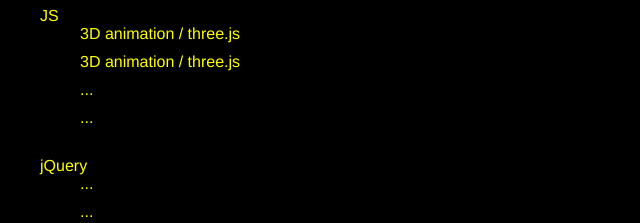
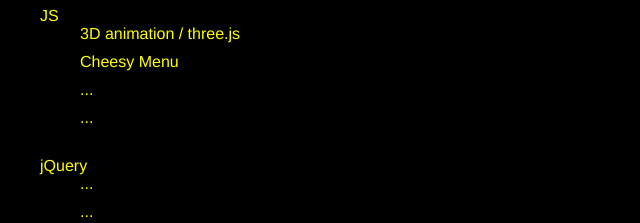
Before and after one commit to hille22/playground-web, a plain HTML site: page index.html in a window 1280 px wide. Shown: the part 243-466 px from the top of the page, 0-640 px from the left. Drawn offline with Linux system fonts and the light colour scheme; a web font is replaced by a local one.

Commit message:
Update index.html

```diff
--- a/index.html
+++ b/index.html
@@ -36,7 +36,7 @@
           <a class="js">JS</a>
           <ul>
             <li><a href="playground/js/threeJS">3D animation / three.js</a></li>
-            <li><a href="playground/js/CheesyMenu">3D animation / three.js</a></li>
+            <li><a href="playground/js/CheesyMenu">Cheesy Menu</a></li>
             <li><a href="#">...</a></li>
             <li><a href="#">...</a></li>
           </ul>
```
